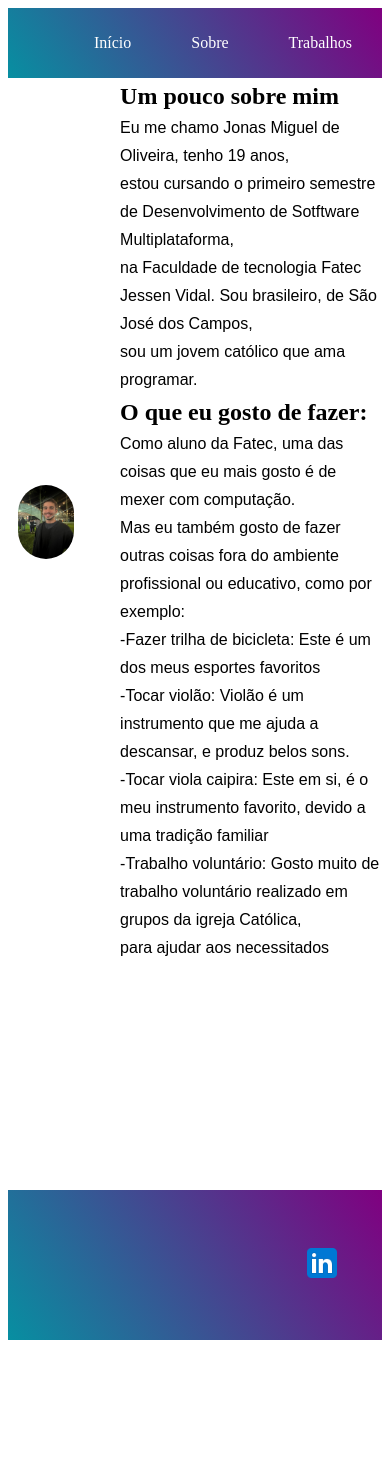
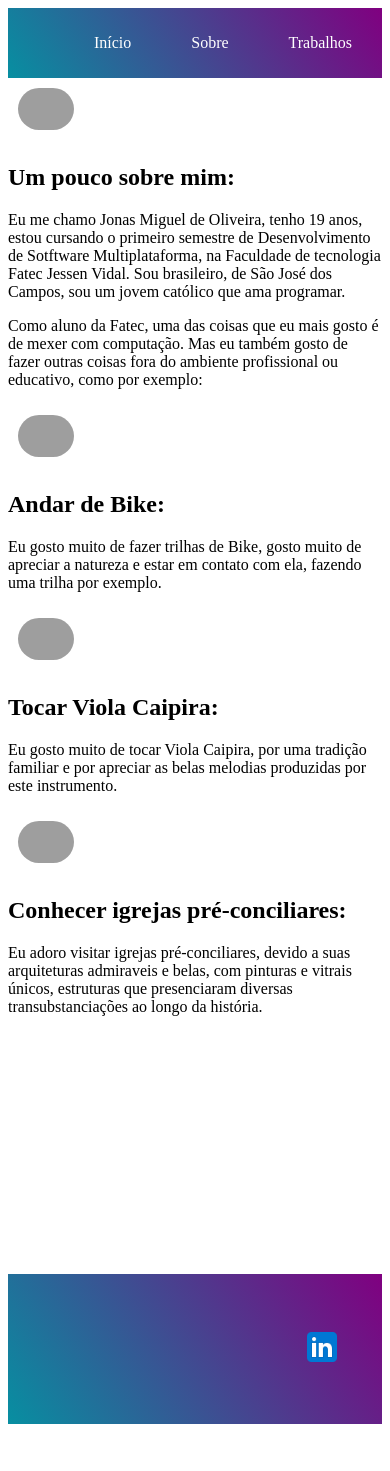
Before and after one commit to Jonasoliver/Portfolio_Digital_DSM, a Flask app: page /sobremim in a window 390 px wide. Before the commit the page ends 1340 px from the top, so only its background shows below. Run offline with Flask 3, Linux system fonts and the light colour scheme; grey boxes are pictures that could not be loaded.

Commit message:
adicionei em sobremim.html novas fotos e mais descrições sobre o que eu gosto de fazer, deixei as fotos com border-radius:50% e adicionei a responsividade a esta tala
adicionei em sobremim.html novas fotos e mais descrições sobre o que eu gosto de fazer, deixei as fotos com border-radius:50% e adicionei a responsividade a esta tala

```diff
--- a/src/templates/sobremim.html
+++ b/src/templates/sobremim.html
@@ -4,26 +4,62 @@ Contatos
 {% endblock %}
 
 {% block content %}
-<main>
-    <img src="../static/foto.jpg"></img>
-    <section>
-
-<h2>Um pouco sobre mim</h2>
-<p> Eu me chamo Jonas Miguel de Oliveira, tenho 19 anos,
-    estou cursando o primeiro semestre de Desenvolvimento de Sotftware Multiplataforma,
-    na Faculdade de tecnologia Fatec Jessen Vidal. Sou brasileiro, de São José dos Campos,
-    sou um jovem católico que ama programar.</p>
-    <h2>O que eu gosto de fazer:</h2>
-    <p>Como aluno da Fatec, uma das coisas que eu mais gosto é de mexer com computação.
-        Mas eu também gosto de fazer outras coisas fora do ambiente profissional ou educativo, como por exemplo:
-        -Fazer trilha de bicicleta: Este é um dos meus esportes favoritos
-        -Tocar violão: Violão é um instrumento que me ajuda a descansar, e produz belos sons.
-        -Tocar viola caipira: Este em si, é o meu instrumento favorito, devido a uma tradição familiar
-        -Trabalho voluntário: Gosto muito de trabalho voluntário realizado em grupos da igreja Católica,
-         para ajudar aos necessitados
-    </p>
-</section>
-
-</main>
-
+<div class="container-fluid d-flex align-items-center justify-content-center mt-5">
+    <div class="row">
+        <div class="col-md-6 text-center">
+            <img src="../static/eu.jpg" alt="Sua Foto" class="img-fluid rounded-circle custom-img">
+        </div>
+        <div class="col-md-6 text-center">
+            <div class="p-5">
+                <h2>Um pouco sobre mim:</h2>
+                <p>Eu me chamo Jonas Miguel de Oliveira, tenho 19 anos,
+                    estou cursando o primeiro semestre de Desenvolvimento de Sotftware Multiplataforma,
+                    na Faculdade de tecnologia Fatec Jessen Vidal. Sou brasileiro, de São José dos Campos,
+                    sou um jovem católico que ama programar.</p>
+                <p>Como aluno da Fatec, uma das coisas que eu mais gosto é de mexer com computação.
+                    Mas eu também gosto de fazer outras coisas fora do ambiente profissional ou educativo, como por exemplo:</p>
+            </div>
+        </div>
+    </div>
+</div>
+<div class="container-fluid d-flex align-items-center justify-content-center mt-5">
+    <div class="row">
+        <div class="col-md-6 text-center order-md-2">
+            <img src="../static/bike.jpg" alt="Sua Foto 2" class="img-fluid rounded-circle custom-img">
+        </div>
+        <div class="col-md-6 text-center order-md-1">
+            <div class="p-5">
+                <h2>Andar de Bike:</h2>
+                <p>Eu gosto muito de fazer trilhas de Bike, gosto muito de apreciar a natureza e estar em contato com ela, fazendo uma trilha por exemplo.</p>
+            </div>
+        </div>
+    </div>
+</div>
+<div class="container-fluid d-flex align-items-center justify-content-center mt-5">
+    <div class="row">
+        <div class="col-md-6 text-center">
+            <img src="../static/viola.jpg" alt="Sua Foto" class="img-fluid rounded-circle custom-img">
+        </div>
+        <div class="col-md-6 text-center ">
+            <div class="p-5">
+                <h2>Tocar Viola Caipira:</h2>
+                <p>Eu gosto muito de tocar Viola Caipira, por uma tradição familiar e por apreciar as belas melodias produzidas por este instrumento.</p>
+            </div>
+        </div>
+    </div>
+</div>
+<div class="container-fluid d-flex align-items-center justify-content-center mt-5 ">
+    <div class="row">
+        <div class="col-md-6 text-center order-md-2">
+            <img src="../static/igreja.jpg" alt="Sua Foto 2" class="img-fluid rounded-circle custom-img">
+        </div>
+        <div class="col-md-6 text-center order-md-1">
+            <div class="p-5 ">
+                <h2>Conhecer igrejas pré-conciliares:</h2>
+                <p>Eu adoro visitar igrejas pré-conciliares, devido a suas arquiteturas admiraveis e belas, com pinturas e vitrais únicos, estruturas que presenciaram diversas transubstanciações ao longo da história.</p>
+            </div>
+        </div>
+    </div>
+</div>
+<br>
 {% endblock %}
```
